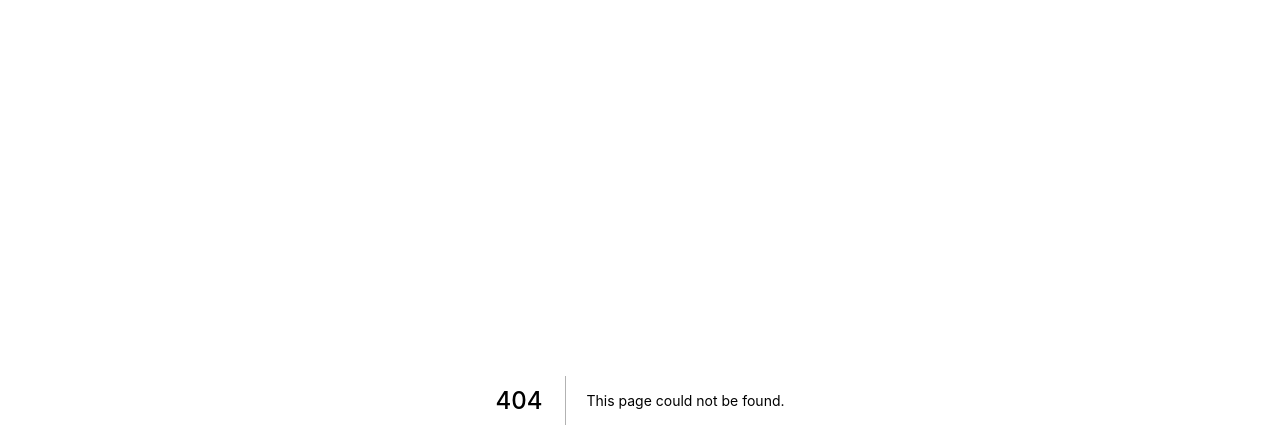
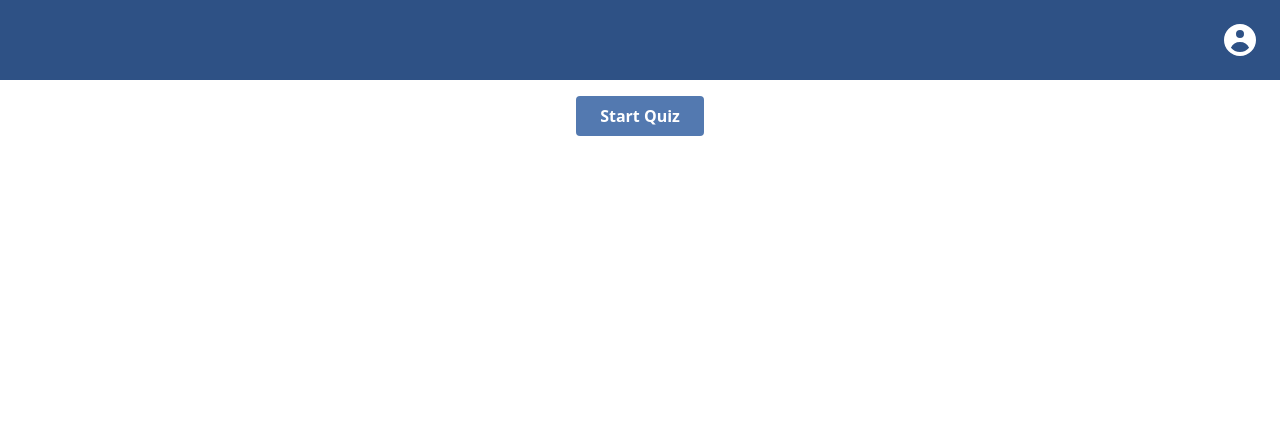
Before and after one commit to super-alpha-team/new-quizzes-fe, a Next.js app: page /home in a window 1280 px wide. Before the commit this address had no page. Shown: the top 448 px of the page. Built offline with nearby package versions, Linux system fonts and the light colour scheme.

Commit message:
fix header, add homepage for teacher start quiz

```diff
--- a/components/Header.jsx
+++ b/components/Header.jsx
@@ -2,7 +2,7 @@ import React from "react";
 
 function Header() {
     return (
-        <nav className="flex items-center justify-between flex-wrap bg-blue-dark p-5 absolute top-0 w-full">
+        <nav className="flex items-center justify-between flex-wrap bg-blue-dark p-5 top-0 w-full">
             <div className="w-full block flex-grow lg:flex lg:items-center lg:justify-end lg:w-auto">
                 <div>
                     <svg
--- a/pages/conf/[id].jsx
+++ b/pages/conf/[id].jsx
@@ -151,7 +151,7 @@ function ConfigQuestion() {
 
         const newErrorConfigTimeList = errorConfigTimeList;
         const eIndex = newErrorConfigTimeList.indexOf(id);
-        if (eIndex !== -1) {
+        if (eIndex !== -1 && time != '') {
             newErrorConfigTimeList.splice(eIndex, 1);
             setErrorConfigTimeList(newErrorConfigTimeList);
         }
@@ -161,6 +161,9 @@ function ConfigQuestion() {
         const errorCheckList = returnListWithTime
             .filter((question) => question.time == null)
             .map((question) => question.id);
+        if(errorCheckList.length == 0){
+            router.push(`/home?ltik=${router.query.ltik}`);
+        }
         setErrorConfigTimeList(errorCheckList);
     }
 
@@ -186,7 +189,7 @@ function ConfigQuestion() {
     return (
         <div className="w-screen h-screen">
             <Header />
-            <div className="w-9/12 m-auto pt-20 pb-12">
+            <div className="w-9/12 m-auto pt-4 pb-12">
                 <div className="mt-6 text-xl p-4 border border-gray-300 w-full rounded-lg">
                     <p> Quiz title </p>
                 </div>
--- a/pages/conf/index.jsx
+++ b/pages/conf/index.jsx
@@ -128,7 +128,7 @@ function ChooseQuiz() {
         <div className="w-screen h-screen">
             <Header />
 
-            <p className="w-9/12 m-auto pt-28 pb-4">Chọn bộ câu hỏi</p>
+            <p className="w-9/12 m-auto pt-4 pb-4">Chọn bộ câu hỏi</p>
             <div className="w-9/12 m-auto h-[70%] border-[#ECECEC] border-2 shadow-quiz rounded-2xl">
                 <div className="h-[100%] flex flex-col pt-6 pb-4 overflow-hidden overflow-y-scroll">
                     {listQuiz.map((quizInfo) => (
--- /dev/null
+++ b/pages/home.jsx
@@ -0,0 +1,15 @@
+import React from 'react';
+import Header from '../components/Header';
+
+function HomePage() {
+    return (
+        <div className="w-screen h-screen">
+            <Header />
+            <div className="bg-blue-lightDark m-auto mt-4 w-32  hover:bg-blue-dark text-white font-bold py-2 px-4 rounded duration-300 cursor-pointer flex justify-center">
+                <p>Start Quiz</p>
+            </div>
+        </div>
+    );
+}
+
+export default HomePage;
```
